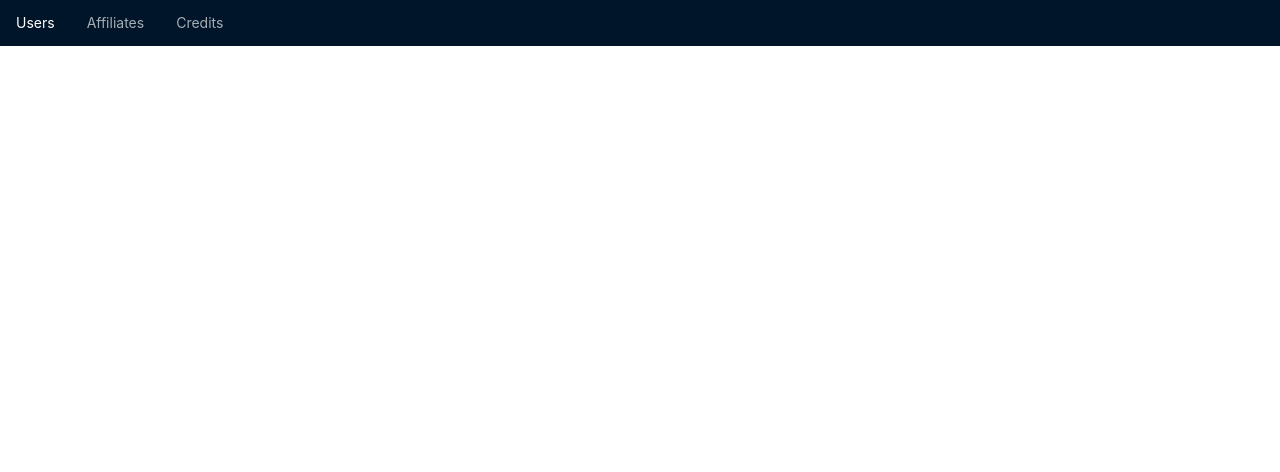
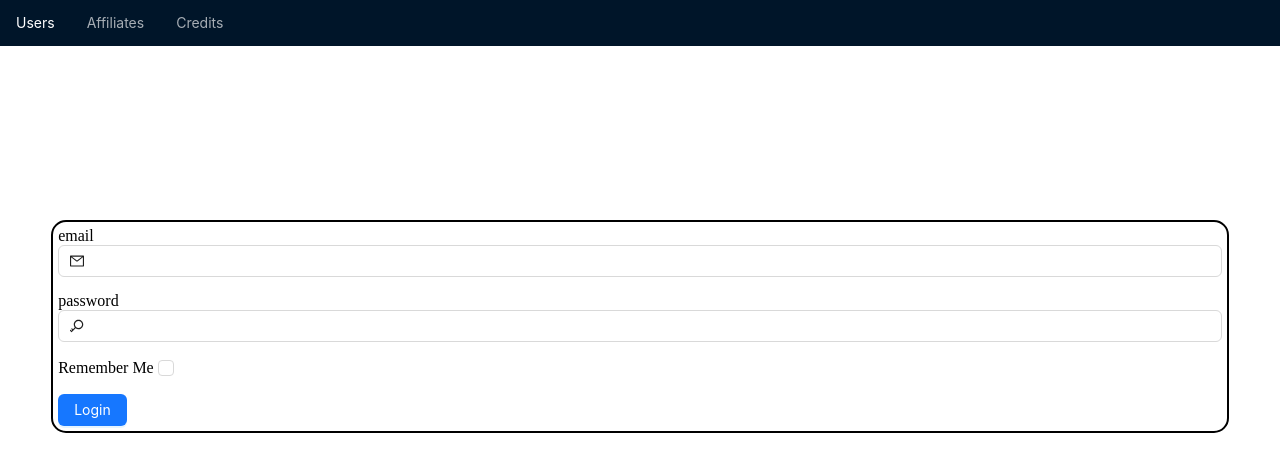
Before and after one commit to tweiss777/ReactAdminDashboard, a React (Vite) app in the folder client/: page /login in a window 1280 px wide. Shown: the top 472 px of the page. Built offline with nearby package versions, Linux system fonts and the light colour scheme.

Commit message:
Created Login page for the user, styles for the page, and registered route.

```diff
--- a/client/src/App.tsx
+++ b/client/src/App.tsx
@@ -5,6 +5,7 @@ import { NavBar } from "./Components/Navbar";
 import Users from "./Components/Users";
 import Affiliates from "./Components/Affiliates";
 import CreditLog from "./Components/CreditLog";
+import Login from "./Components/Login";
 function App() {
     const dispatch = useAppDispatch();
 
@@ -24,6 +25,7 @@ function App() {
                     <Route path="/" element={<Users />} />
                     <Route path="/affiliates" element={<Affiliates />} />
                     <Route path="/credits" element={<CreditLog />} />
+                    <Route path="/login" element={<Login/>} />
                 </Routes>
             </BrowserRouter>
         </>
--- /dev/null
+++ b/client/src/Components/Login.tsx
@@ -0,0 +1,38 @@
+import '../scss/Login.scss';
+import { Input, Button, Checkbox } from "antd";
+import { MailOutlined, KeyOutlined } from '@ant-design/icons';
+import { useState } from 'react'
+
+
+export default function Login() {
+
+    const [loggingIn, setLoggingIn] = useState<boolean>(false)
+
+    async function login(event:React.FormEvent<HTMLFormElement>){
+        event.preventDefault()
+        const formData: FormData = new FormData(event.currentTarget)
+        const email: string = formData.get('email');
+        const password: string = formData.get('password');
+        const rememberMe: string | null = formData.get('remember-me')
+    }
+    return (
+        <div className="login-container">
+            <form onSubmit={login} className='login-box'>
+                <div>
+                    <label>email</label>
+                    <Input name="email" prefix={<MailOutlined/> } />
+                </div>
+                <div>
+                    <label>password </label>
+                    <Input name='password' type="password" prefix={<KeyOutlined />} />
+                </div>
+                <div>
+                    Remember Me <Checkbox name='remember-me' />
+                </div>
+                <div>
+                    <Button loading={loggingIn} type="primary" htmlType='submit'>Login </Button>
+                </div>
+            </form>
+        </div>
+    );
+}
--- /dev/null
+++ b/client/src/scss/Login.scss
@@ -0,0 +1,23 @@
+.login-container{
+    margin: auto 4%;
+    height: 70vh;
+    display: flex;
+    flex-direction: column;
+    justify-content: center;
+    // maybe give a nice background image to the login page ?
+    .login-box {
+        border: solid black 2px;
+        border-radius: 15px;
+        display: flex;
+        flex-direction: column;
+        gap: 15px;
+        padding: 5px;
+        .email-input{
+
+        }
+        .password-input{
+
+        }
+    }
+
+}
```
